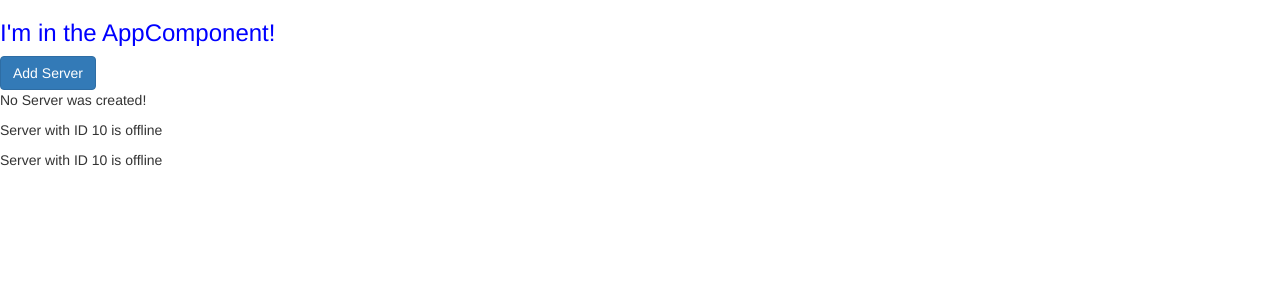
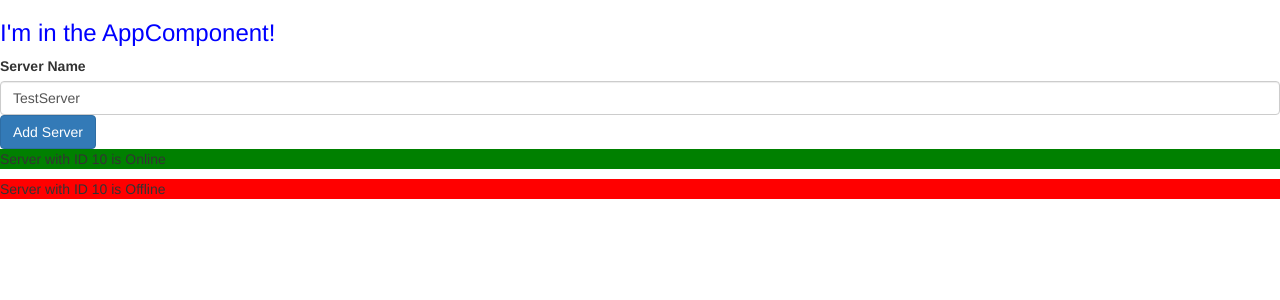
Before and after one commit to elkelvin/UdemyAngularCurse, an Angular app: page / in a window 1280 px wide. Shown: the top 300 px of the page. Built offline with nearby package versions, Linux system fonts and the light colour scheme.

Commit message:
feat: Lección 36

```diff
--- a/src/app/server/server.component.html
+++ b/src/app/server/server.component.html
@@ -1 +1 @@
-<p>{{'Server'}} with ID {{serverId}} is {{getServerStatus()}}</p>
+<p [ngStyle]="{backgroundColor:getColor()}">{{'Server'}} with ID {{serverId}} is {{getServerStatus()}}</p>
--- a/src/app/server/server.component.ts
+++ b/src/app/server/server.component.ts
@@ -5,9 +5,16 @@ import {Component} from '@angular/core';
 })
 export class ServerComponent{
     serverId:number=10;
-    serverStatus:string='offline';
+    serverStatus:string='Offline';
 
+    constructor(){
+      this.serverStatus=Math.random()>0.5?'Online':'Offline';
+    }
     getServerStatus(){
         return this.serverStatus;
     }
+
+    getColor(){
+      return this.serverStatus === 'Online'?'green':'red';
+    }
 }
--- a/src/app/servers/servers.component.html
+++ b/src/app/servers/servers.component.html
@@ -1,6 +1,11 @@
+<label>Server Name</label>
+<!-- <input type="text" class="form-control" (input)="onUpdateServerName($event)"/> -->
+<input type="text" class="form-control" [(ngModel)]="serverName"/>
+<!-- <p>{{serverName}}</p> -->
 <button [disabled]="!allowNewServer"
 (click)="onCreateServer()"
 class="btn btn-primary">Add Server</button>
-<p>{{serverCreateStatus}}</p>
-<app-server></app-server>
-<app-server></app-server>
+<!-- <p [innerText]="allowNewServer"></p> -->
+<!-- <p>{{serverCreateStatus}}</p> -->
+<p *ngIf="serverCreated">Server was created, server name is {{serverName}}</p>
+<app-server *ngFor="let server of servers"></app-server>
--- a/src/app/servers/servers.component.ts
+++ b/src/app/servers/servers.component.ts
@@ -14,6 +14,9 @@ import { Component, OnInit } from '@angular/core';
 export class ServersComponent implements OnInit {
   allowNewServer=false;
   serverCreateStatus="No Server was created!";
+  serverName="TestServer";
+  serverCreated=false;
+  servers=['TestServer','TestServer 2'];
   constructor() {
     setTimeout(()=>{
       this.allowNewServer=true;
@@ -24,6 +27,12 @@ export class ServersComponent implements OnInit {
   }
 
   onCreateServer(){
+    this.serverCreated=true;
+    this.servers.push(this.serverName);
     this.serverCreateStatus="Server was created!";
   }
+
+  onUpdateServerName(event:Event){
+    this.serverName=(<HTMLInputElement>event.target).value;
+  }
 }
```
